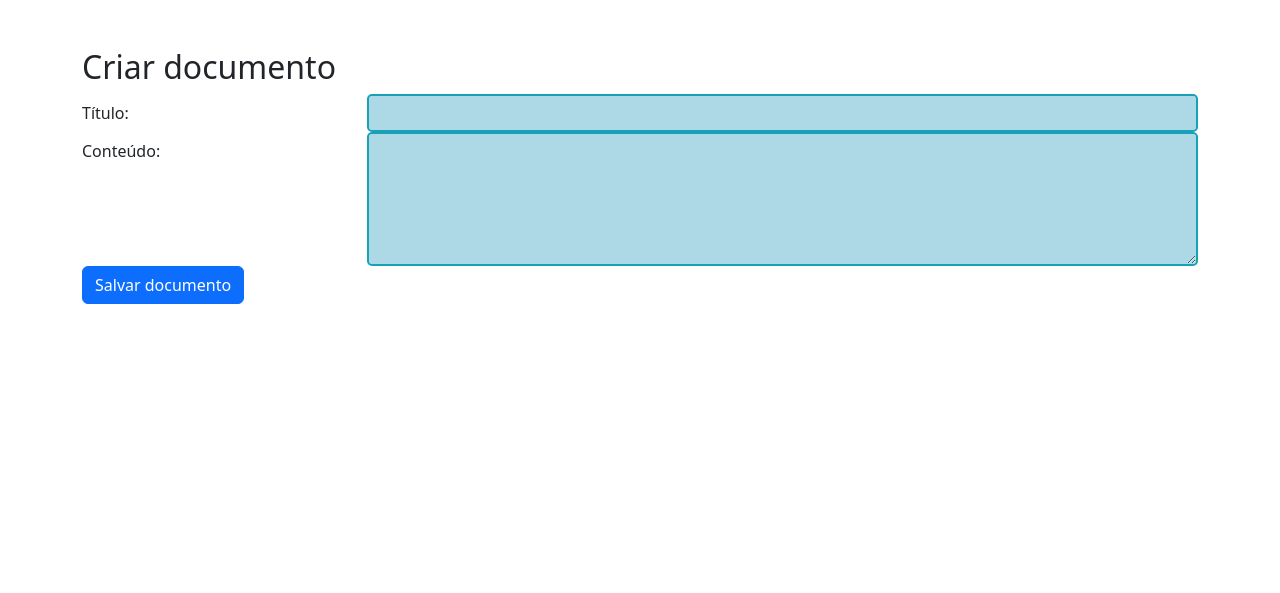
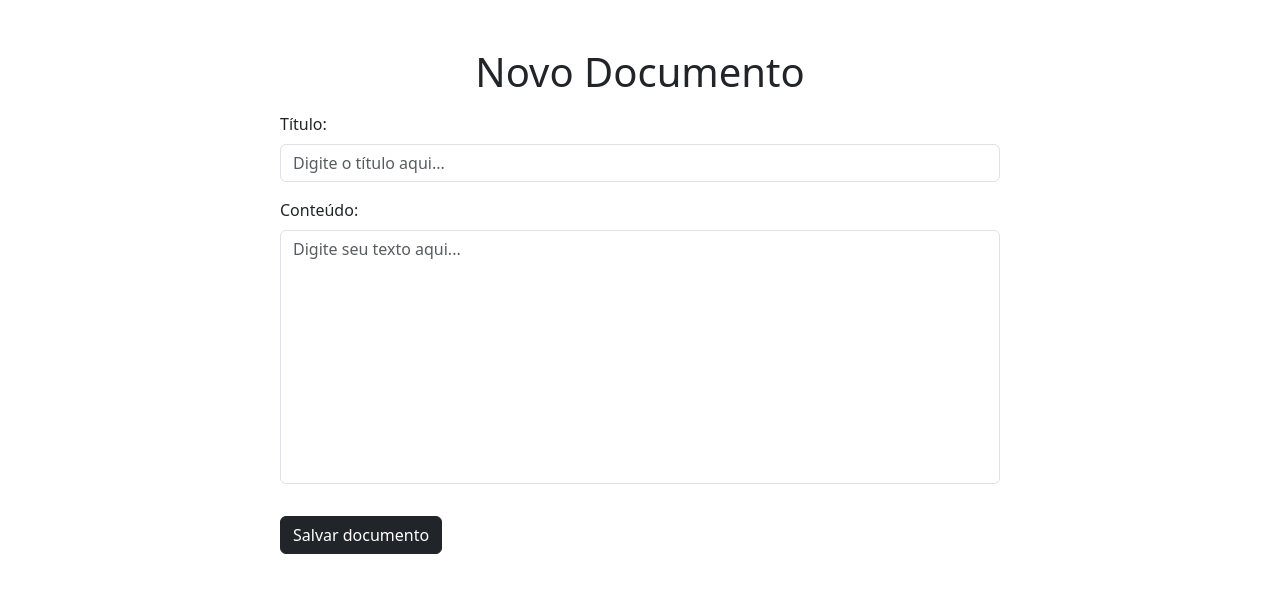
Before and after one commit to Tchez/AutenticadorDocumentos, a Django app: page /documents/create/ in a window 1280 px wide. Shown: the top 593 px of the page. Run offline with Django 4.2, Linux system fonts and the light colour scheme; the visitor is signed in with stand-in values (Sample User, id 1).

Commit message:
fix: :bug: arrumando create de document

```diff
--- a/documents/templates/create_document.html
+++ b/documents/templates/create_document.html
@@ -15,23 +15,38 @@
   <body>
     <div class="container mt-5">
       {% block content %}
-        <h2>Criar documento</h2>
-        <form method="post">
-          {% csrf_token %}
-          <div class="form-group row">
-            <label for="titulo" class="col-sm-3 col-form-label">Título:</label>
-            <div class="col-sm-9">
-              <input type="text" class="form-control custom-input" id="titulo" name="titulo">
-            </div>
+      <div class="container mt-5">
+          <div class="row h-100 d-flex justify-content-center align-items-center">
+              <div class="col-sm-10 col-md-8">
+                  <div class="text-center mb-3">
+                      <h1>Novo Documento</h1>
+                  </div>
+                  <form method="POST">
+                      {% csrf_token %}
+
+                      <div class="mb-3">
+                          <label for="{{ form.title.id_for_label }}" class="form-label">Título:</label>
+                          <input type="text" class="form-control" id="{{ form.title.id_for_label }}" name="{{ form.title.name }}" placeholder="Digite o título aqui..." value="{{ form.title.value|default_if_none:'' }}">
+                      </div>
+
+                      <div class="mb-3">
+                          <label for="{{ form.content.id_for_label }}" class="form-label">Conteúdo:</label>
+                          <textarea class="form-control" id="{{ form.content.id_for_label }}" name="{{ form.content.name }}" rows="10" style="resize:none;" placeholder="Digite seu texto aqui...">{{ form.content.value|default_if_none:'' }}</textarea>
+                      </div>
+
+                      <div class="d-flex justify-content-center mt-3 text-danger">
+                          {{ form.errors }}
+                      </div>
+
+                      <div class="row">
+                          <div class="col">
+                              <button type="submit" class="btn btn-dark mt-3" name="action" value="salvar">Salvar documento</button>
+                          </div>
+                      </div>
+                  </form>
+              </div>
           </div>
-          <div class="form-group row">
-            <label for="conteudo" class="col-sm-3 col-form-label">Conteúdo:</label>
-            <div class="col-sm-9">
-              <textarea class="form-control custom-input" id="conteudo" name="conteudo" rows="5"></textarea>
-            </div>
-          </div>
-          <button type="submit" class="btn btn-primary">Salvar documento</button>
-        </form>
+      </div>
       {% endblock %}
     </div>
   </body>
```
